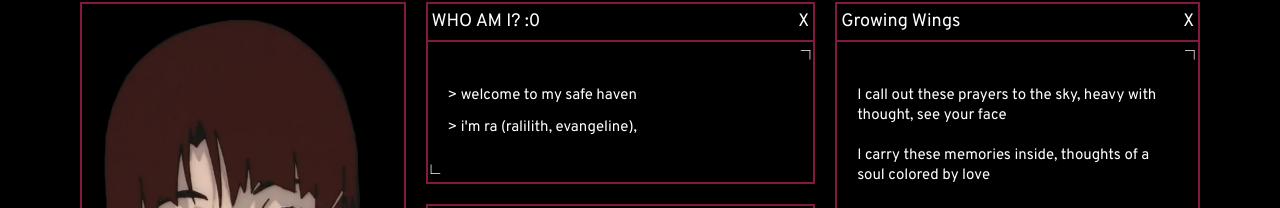
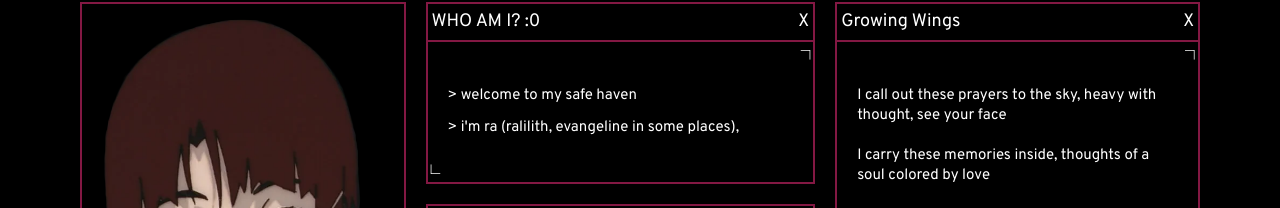
Before and after one commit to raulilin/raevangeline, a Next.js app: page /home in a window 1280 px wide. Shown: the part 301-509 px from the top of the page. Built offline with nearby package versions, Linux system fonts and the light colour scheme.

Commit message:
Update page.tsx

```diff
--- a/src/app/home/page.tsx
+++ b/src/app/home/page.tsx
@@ -75,7 +75,7 @@ export default function Home() {
                         <div className="rotate-180"> ∟</div>
                         <span className="flex flex-col p-5 gap-3 text-sm xl:text-[15px] pt-auto">
                             <p> {'>'} welcome to my safe haven  </p>
-                            <p> {'>'} i'm ra (ralilith, evangeline),  </p>
+                            <p> {'>'} i'm ra (ralilith, evangeline in some places),  </p>
                         </span>
                         <div> ∟</div>
                     </div>
```
